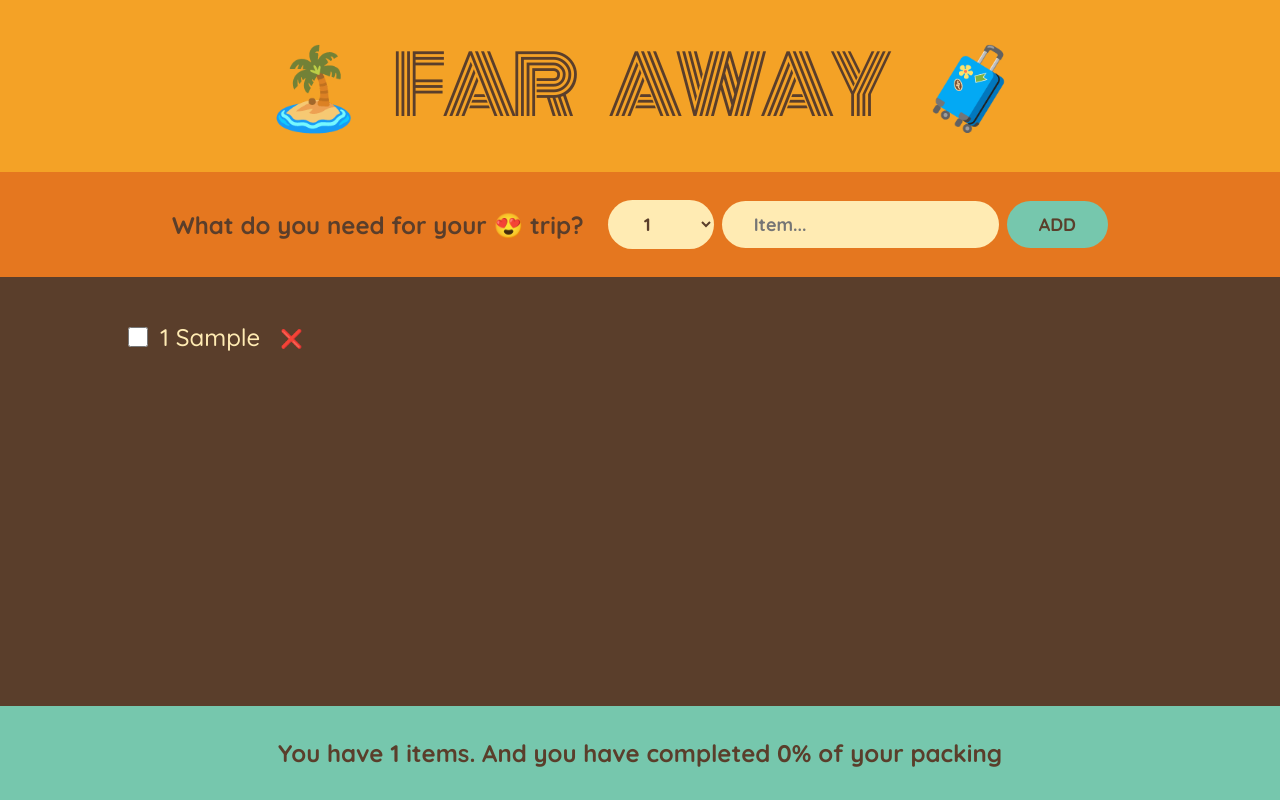
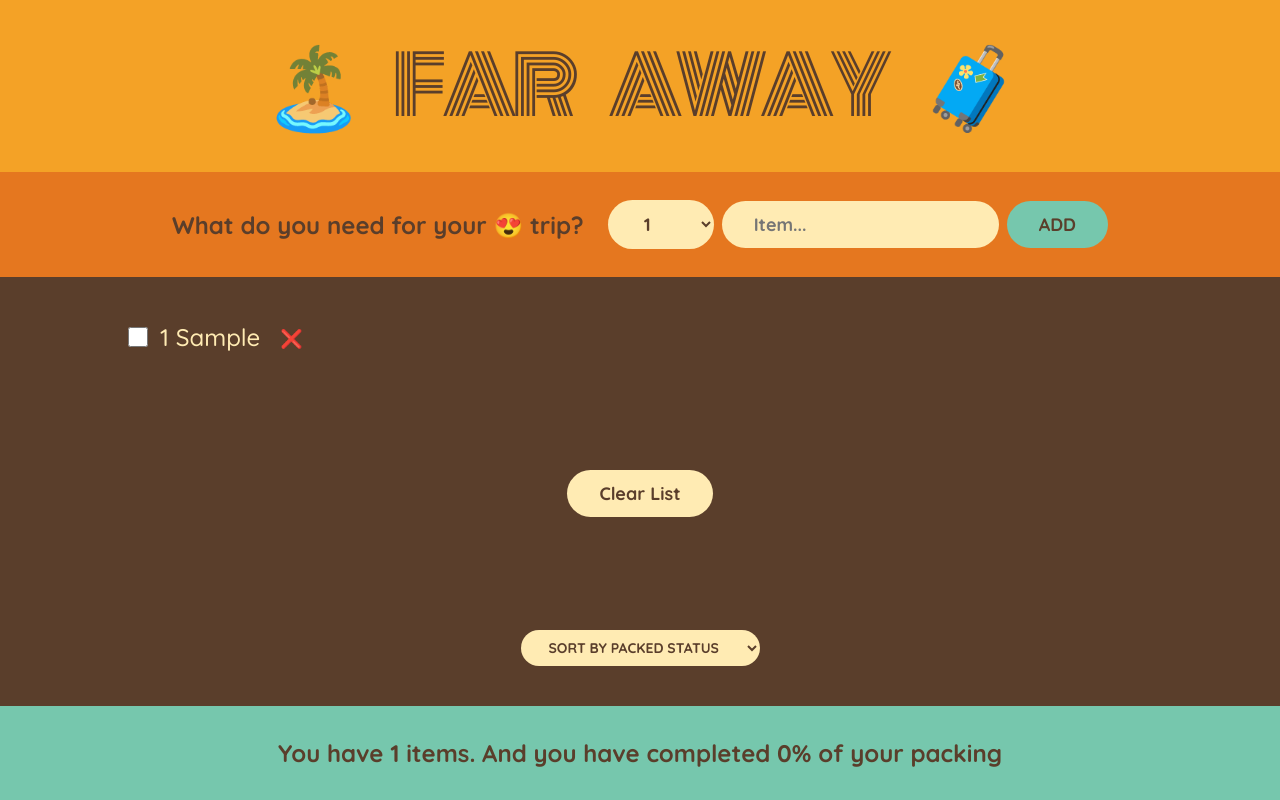
Before and after one commit to GauravKumawat2002/Packing_Tracker, a React (Vite) app: page / in a window 1280 px wide. Both pictures are taken after typing "Sample" into the empty fields and a click on the button "ADD". Built offline with nearby package versions, Linux system fonts and the light colour scheme.

Commit message:
Added Functionality for Clear List & Sort buttons

```diff
--- a/src/App.tsx
+++ b/src/App.tsx
@@ -15,6 +15,10 @@
   const deleteItem = (itemIndex: number) => {
     setItemsArray(itemsArray.filter((item) => item.id !== itemIndex));
   };
+  const emptyItem = () => {
+    setItemsArray([]);
+  };
+
   function handleChecked(id: number) {
     /*============= This is how you change a value in an object ================*/
     /*============= which is inside an array ================*/
@@ -30,7 +34,7 @@
       <Logo />
       <Form setItemArray={addItems} />
 
-      <DeleteItemContext.Provider value={deleteItem}>
+      <DeleteItemContext.Provider value={{ deleteItem, emptyItem }}>
         <HandleCheckedContext.Provider value={handleChecked}>
           <PackingList itemsArray={itemsArray} />
         </HandleCheckedContext.Provider>
--- a/src/components/ItemCard.tsx
+++ b/src/components/ItemCard.tsx
@@ -9,7 +9,7 @@
   packed,
 }: itemInterface) {
   const [discarded, setDiscarded] = useState(false);
-  const deleteItem = useContext(DeleteItemContext);
+  const { deleteItem } = useContext(DeleteItemContext);
   const handleChecked = useContext(HandleCheckedContext);
   const handleDelete = () => {
     if (deleteItem !== null) {
--- a/src/components/PackingList.tsx
+++ b/src/components/PackingList.tsx
@@ -1,14 +1,40 @@
 import ItemCard from "./ItemCard";
 import { PackageListProps } from "../interfaces";
-
+import { useContext, useState } from "react";
+import { DeleteItemContext } from "../context";
 export default function PackingList({ itemsArray }: PackageListProps) {
+  const { emptyItem } = useContext(DeleteItemContext);
+  const [selectedOption, setSelectedOption] = useState("packed");
+  let sortedItems;
+  if (selectedOption === "input") sortedItems = itemsArray;
+  else if (selectedOption === "packed")
+    sortedItems = itemsArray
+      .slice()
+      .sort((a, b) => (a.packed === b.packed ? 0 : a.packed ? -1 : 1));
+  else if (selectedOption === "description")
+    sortedItems = itemsArray
+      .slice()
+      .sort((a, b) => a.description.localeCompare(b.description));
   return (
     <div className="list">
       <ul>
-        {itemsArray.map((item) => (
+        {sortedItems?.map((item) => (
           <ItemCard {...item} key={item.id} />
         ))}
       </ul>
+      {itemsArray.length !== 0 ? (
+        <>
+          <button onClick={() => emptyItem()}>Clear List</button>
+          <select
+            value={selectedOption}
+            onChange={(event) => setSelectedOption(event.target.value)}
+          >
+            <option value="packed">Sort by Packed Status</option>
+            <option value="input">Sort by input Order</option>
+            <option value="description">Sort by description</option>
+          </select>
+        </>
+      ) : null}
     </div>
   );
 }
--- a/src/context.ts
+++ b/src/context.ts
@@ -2,7 +2,7 @@
 import { createContext } from "react";
 
 // Creating the context
-const DeleteItemContext = createContext<deleteItem>(null);
+const DeleteItemContext = createContext<deleteItem>();
 const HandleCheckedContext = createContext<handleChecked>(null);
 
 // Exporting the context
--- a/src/interfaces.tsx
+++ b/src/interfaces.tsx
@@ -15,7 +15,10 @@
   itemsArray: itemInterface[];
 }
 
-type deleteItem = ((i: number) => void) | null;
+type deleteItem = {
+  deleteItem: (i: number) => void;
+  emptyItem: () => void;
+};
 type handleChecked = ((i: number) => void) | null;
 
 export type {
```
